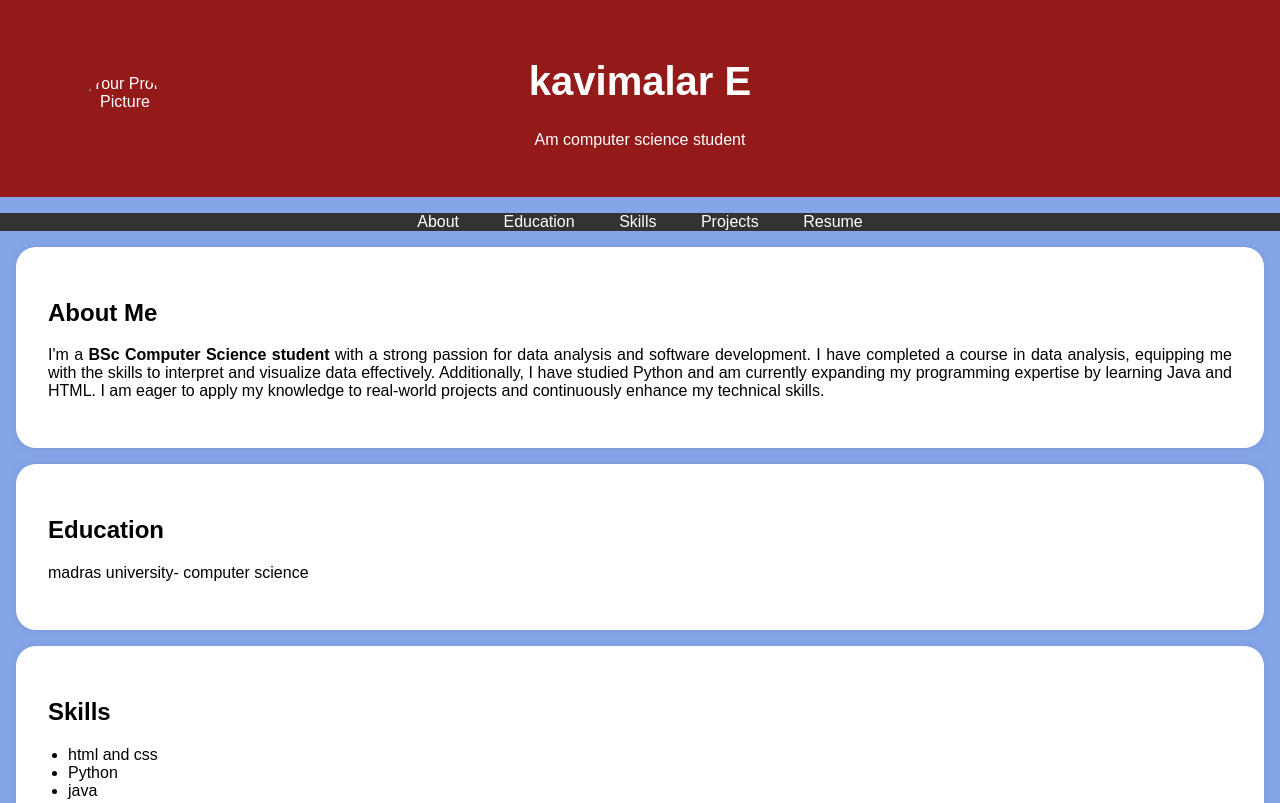
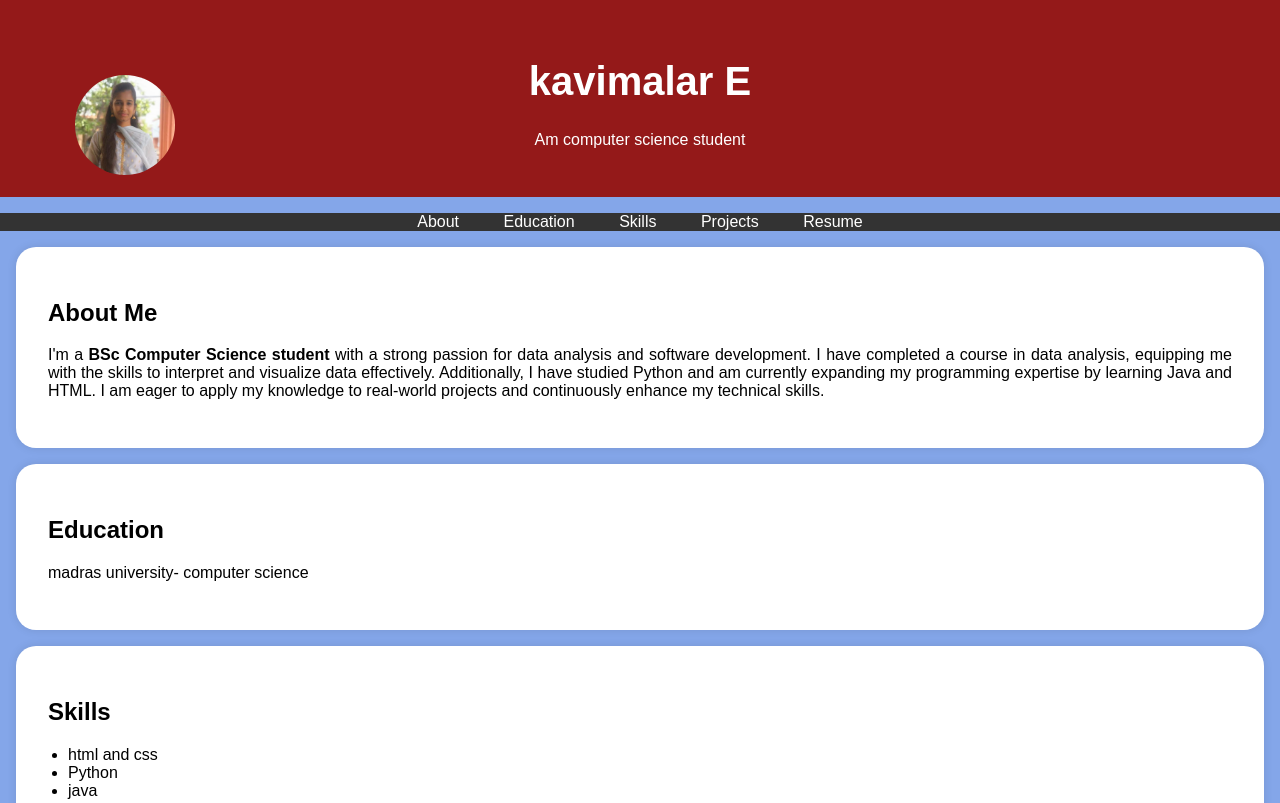
Before and after one commit to kavi-999/digital-portfolio, a plain HTML site: page index.html in a window 1280 px wide. Shown: the top 803 px of the page. Drawn offline with Linux system fonts and the light colour scheme; files whose address does not match are found by name.

Commit message:
Update index.html

```diff
--- a/index.html
+++ b/index.html
@@ -96,7 +96,7 @@
     <header>
         <div class="header-content">
             <!-- Add your profile picture here -->
-            <img src="D:\kavi\WhatsApp Image 2025-03-20 at 2.33.16 PM.jpeg" alt="Your Profile Picture" class="profile-picture">
+            <img src="D:\kavi\photo.jpeg" alt="Your Profile Picture" class="profile-picture">
             <h1>kavimalar E</h1>
             <p>Am computer science student</p>
         </div>
```
